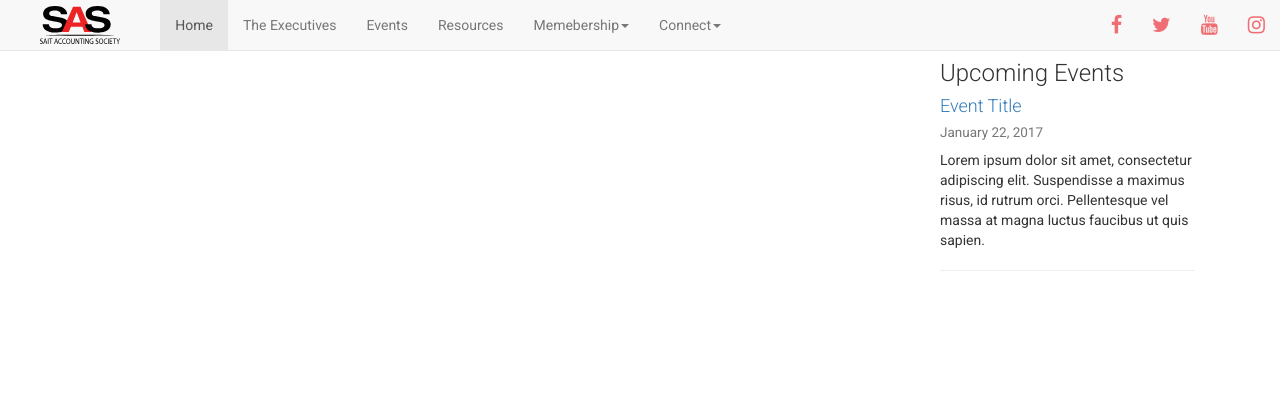
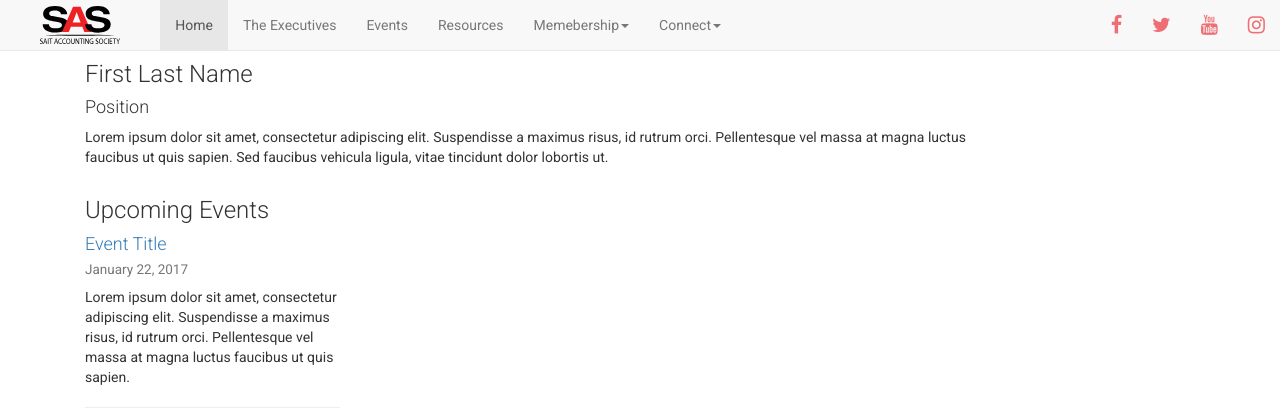
Before and after one commit to ITSDClub2016/SASWebsiteProject, a PHP site: page /single.php in a window 1280 px wide. Shown: the top 420 px of the page. Run offline with PHP 8.4, Linux system fonts and the light colour scheme; some libraries are stand-ins or nearby versions.

Commit message:
Merge branch 'daniel.work'
# Conflicts:
#	members.php
#	single.php

```diff
--- a/members.php
+++ b/members.php
@@ -1,4 +1,6 @@
 <div class="col-md-2">
+
+    <div class="member-img" style="background: url(images/profile_test.jpg)"></div>
 
 </div>
 <div class="col-md-10">
--- a/single.php
+++ b/single.php
@@ -11,6 +11,11 @@
         <?php include 'blog.php';?>
     </div>
 
+    <div class="col-md-"
+
+    <?php include 'members.php';?>
+
+    <div class="hidden-sm-down">
     <div class="hidden-sm-down col-md-3">
         <?php include 'sidebar.php';?>
     </div>
```
